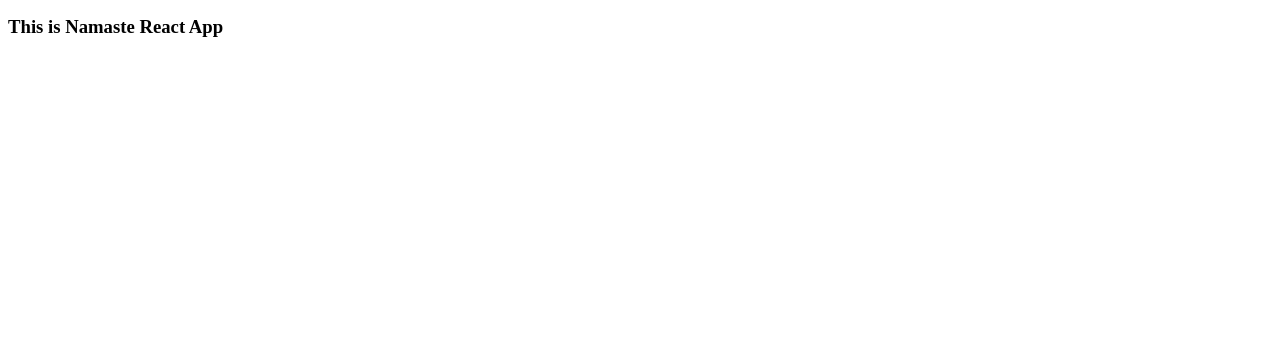
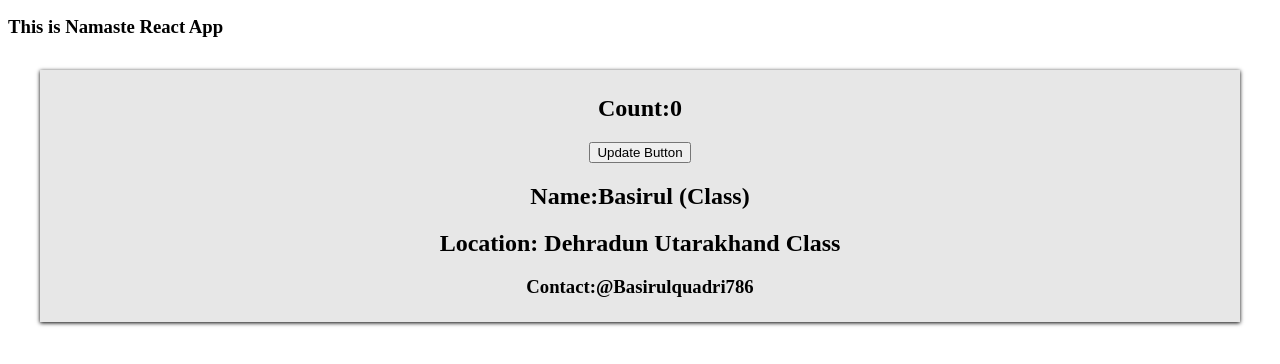
Before and after one commit to MdWasirul/ReactJS-Tutorial, a React (Vite) app in the folder episode4/: page /about in a window 1280 px wide. Shown: the part 228-592 px from the top of the page. Built offline with nearby package versions, Linux system fonts and the light colour scheme.

Commit message:
Class Base componenent

```diff
--- a/episode4/index.css
+++ b/episode4/index.css
@@ -51,7 +51,13 @@
 .login:hover {
     background-color: #9e7506;
 }
-
+.user-card{
+    padding: 5px;
+    text-align: center;
+    box-shadow: 0px 1px 4px;
+    background-color: #e7e7e7;
+    margin: 2rem;
+}
 .res-container {
     display: flex;
     align-items: center;
--- a/episode4/src/components/About.js
+++ b/episode4/src/components/About.js
@@ -1,12 +1,39 @@
 import React from "react";
+import User from "./User";
+import UserClass from "./UserClass";
 
-const About = () => {
+class AboutClass extends React.Component {
+  constructor(props) {
+    super(props);
+    console.log("Parent Constructor");
+  }
+  componentDidMount() {
+    console.log(" Parent Component Did Mount ");
+  }
+  render() {
+    console.log("Parent Render");
     return (
       <>
         <h1>About</h1>
         <h3>This is Namaste React App</h3>
+        <UserClass
+          name={"Basirul (Class)"}
+          Location={"Dehradun Utarakhand Class"}
+        />
       </>
     );
-};
+  }
+}
+export default AboutClass;
+// const About = () => {
+//   return (
+//     <>
+//       <h1>About</h1>
+//       <h3>This is Namaste React App</h3>
+//       {/* <User name={"Basirul (function)"} /> */}
+//       <UserClass name={"Basirul (Class)"}  Location={"Dehradun Utarakhand Class"}/>
+//     </>
+//   );
+// };
 
-export default About;
+// export default About;
--- /dev/null
+++ b/episode4/src/components/User.js
@@ -0,0 +1,19 @@
+import { useState } from "react";
+
+const User = (props) => {
+  const [count] = useState(0);
+  const[count2]=useState(2)
+  return (
+    <div className="user-card">
+      {/* <h2>Name:MD Basirul Haque</h2> */}
+      <h2>Count:{count}</h2>
+      <h2>Count:{count2}</h2>
+
+      <h2>{props.name}</h2>
+
+      <h2>Location: Muzaffarpur Bihar </h2>
+      <h3>Contact:@Basirulquadri786</h3>
+    </div>
+  );
+};
+export default User;
--- /dev/null
+++ b/episode4/src/components/UserClass.js
@@ -0,0 +1,45 @@
+import React, { Component } from "react";
+
+class UserClass extends React.Component {
+  constructor(props) {
+    super(props);
+    // console.log(props);
+    this.state = {
+      count: 0,
+      count2: 2,
+    };
+    console.log("Child Constructors ");
+  }
+  componentDidMount() {
+    console.log("child Component Did Mount");
+
+    //API Calls here.
+  }
+  render() {
+    console.log(" Child Class Render ");
+    const { name, Location } = this.props;
+    const { count } = this.state;
+
+    return (
+      <div className="user-card">
+        {/* <h2>Name:MD Basirul Haque</h2> */}
+        <h2>Count:{count}</h2>
+        <button
+          onClick={() => {
+            //Never update state variable directly
+            this.setState({
+              count: this.state.count + 1,
+            });
+          }}
+        >
+          Update Button
+        </button>
+        <h2>Name:{name}</h2>
+
+        <h2>Location: {Location}</h2>
+        <h3>Contact:@Basirulquadri786</h3>
+      </div>
+    );
+  }
+}
+export default UserClass;
```
Lines whose indentation alone changed are shown as unchanged.
